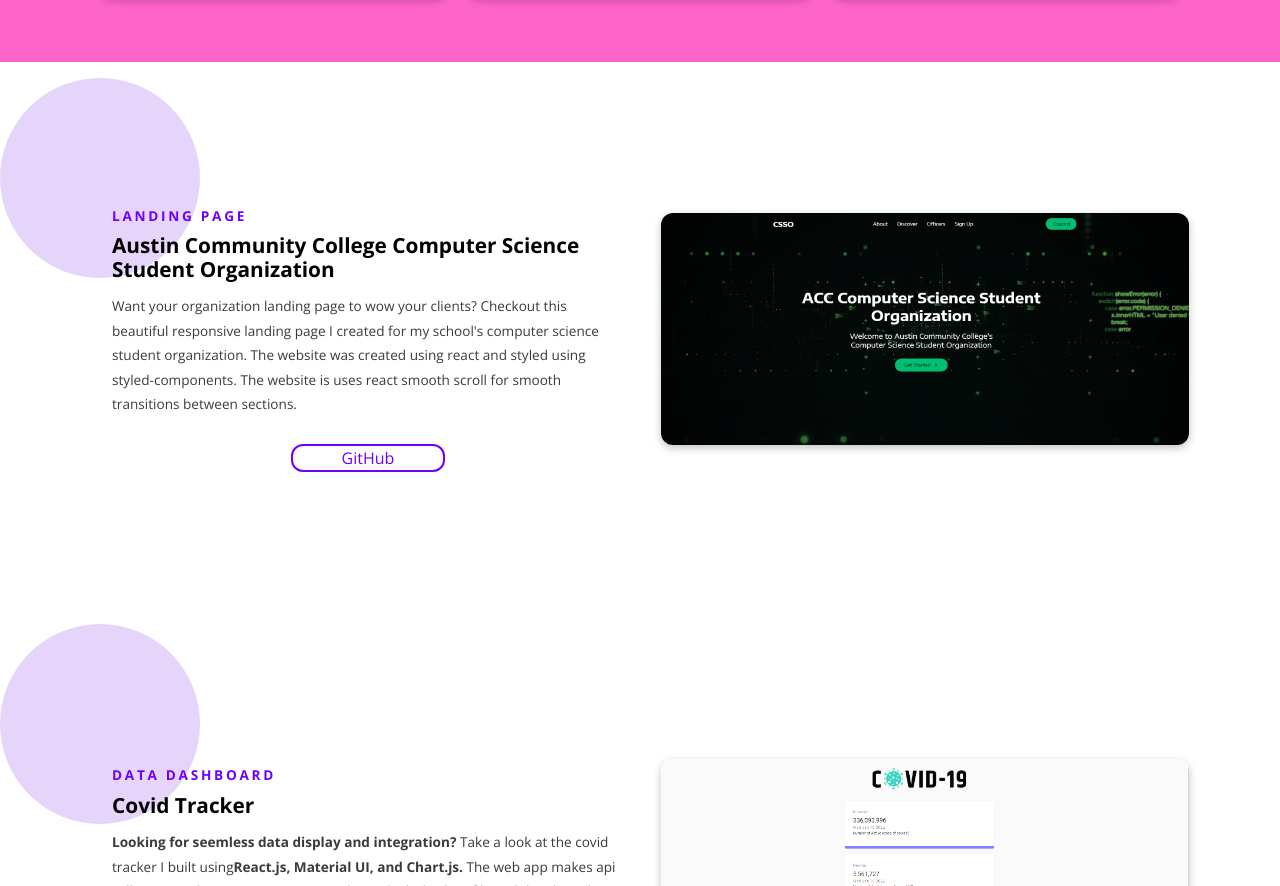
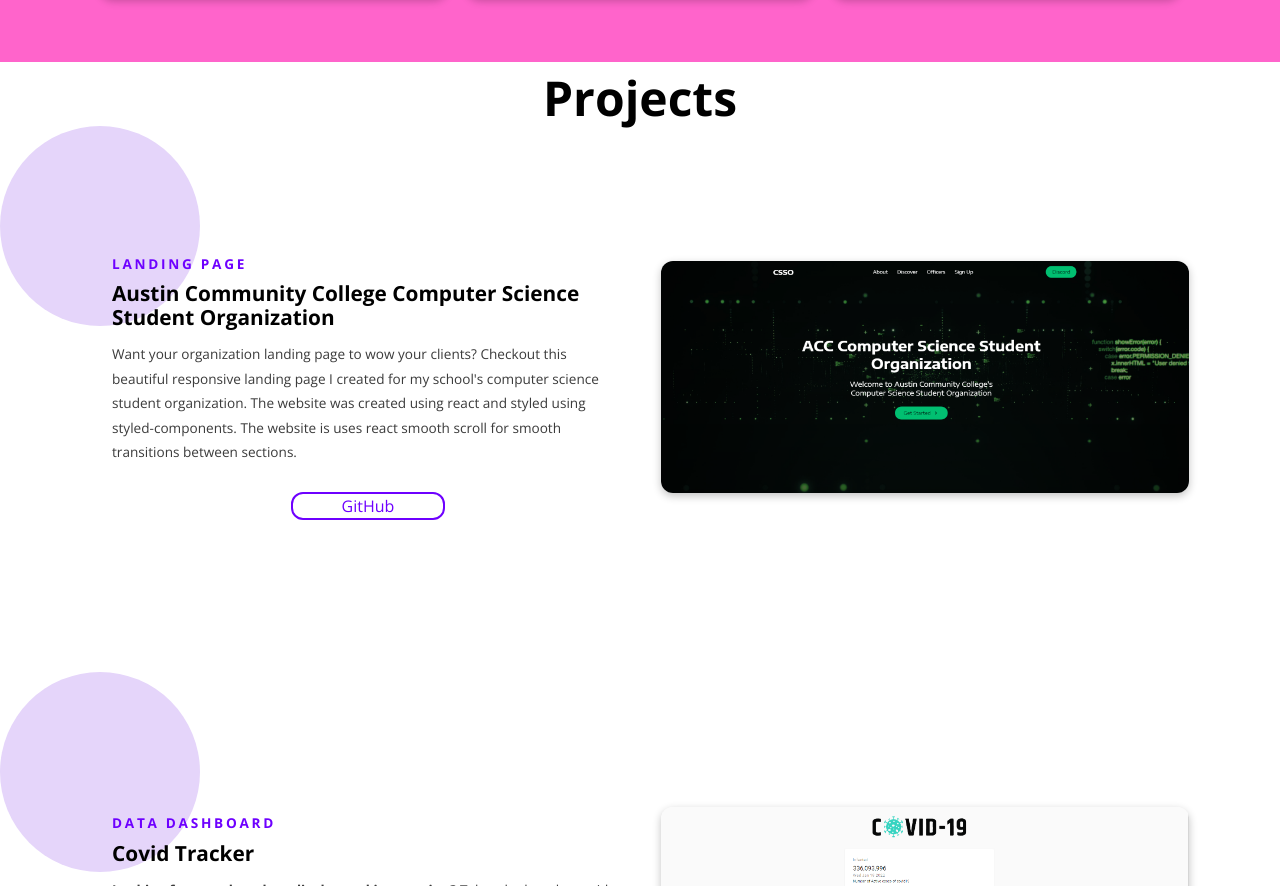
Before and after one commit to malikrawashdeh/reactwebportfolio, a React (Create React App) app: page / in a window 1280 px wide. Shown: the part 1779-2665 px from the top of the page. Built offline with nearby package versions, Linux system fonts and the light colour scheme.

Commit message:
fixed scroll and link

```diff
--- a/src/App.js
+++ b/src/App.js
@@ -17,6 +17,18 @@
       <Hero />
       <Featured {...latest} />
       <Skills />
+      <div
+        style={{
+          textAlign: "center",
+          marginTop: ".5em",
+          padding: 0,
+          fontSize: "3rem",
+          fontWeight: "bold",
+        }}
+        id="work"
+      >
+        Projects
+      </div>
       {projSection}
       <Resume />
     </React.Fragment>
--- a/src/index.css
+++ b/src/index.css
@@ -1,5 +1,7 @@
 @import url("https://fonts.googleapis.com/css2?family=Montserrat:wght@400;700&family=Poppins:wght@300;400;700&display=swap");
-
+html {
+  scroll-behavior: smooth;
+}
 body {
   height: 100vh;
   margin: 0;
```
